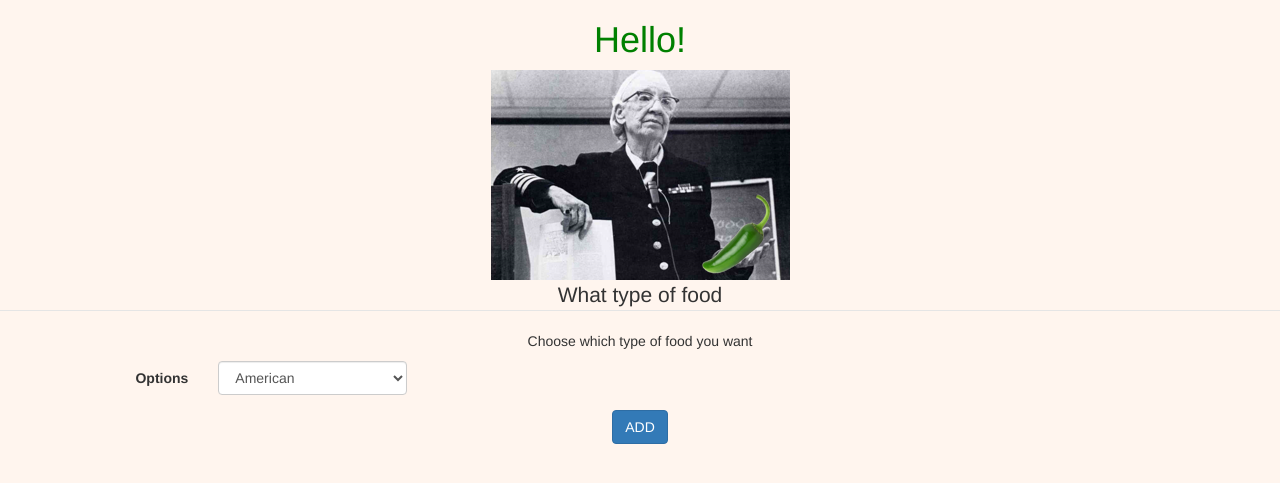
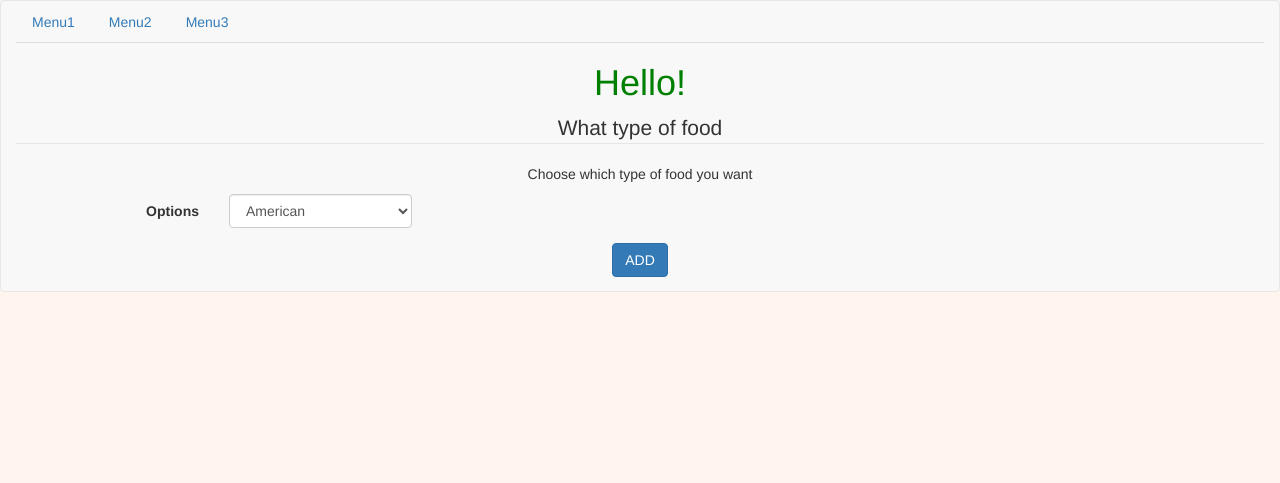
Before and after one commit to tjlagrow/CIS-422-Group-Project-2, a Flask app: page / in a window 1280 px wide. Shown: the top 483 px of the page. Run offline with Flask 2, Linux system fonts and the light colour scheme; some libraries are stand-ins or nearby versions.

Commit message:
added bar menu

```diff
--- a/app.py
+++ b/app.py
@@ -9,5 +9,6 @@ app.secret_key = "secret_key"
 def main():
     return render_template('main.html')
 
+
 if __name__ == '__main__':
     app.run(host="0.0.0.0", port = 8080, debug = True)
--- a/templates/main.html
+++ b/templates/main.html
@@ -1,8 +1,8 @@
-<!DOCTYPE html>
-<html lang = "en">
-	<head>
-		<title>Hopper's Heaping Jalapeno</title>
-		<link href="https://maxcdn.bootstrapcdn.com/bootswatch/3.3.7/journal/bootstrap.min.css" rel="stylesheet">
+{% extends "menu_bar.html" %}
+
+{% block body %}
+
+
 <style type ="text/css">
 	body{
 		margin: 0 auto;
@@ -14,11 +14,8 @@
 		color: green;
 	}
 </style>
-	</head>
 
-	<body>
 <h1> Hello! </h1>
-		<img src = "/templates/hopper.jpg">
 
 <form class="form-horizontal" method="POST">
 	<fieldset>
@@ -38,6 +35,4 @@
 	</fieldset>
 </form>
 
-	</body>
-
-</html>
+{% endblock %}
--- /dev/null
+++ b/templates/menu_bar.html
@@ -0,0 +1,17 @@
+<html>
+	<head><title>Hopper's Heaping Jalapeno</title>
+	<link href="https://maxcdn.bootstrapcdn.com/bootswatch/3.3.7/journal/bootstrap.min.css" rel="stylesheet"></head>
+	<body>
+		<nav class="navbar navbar-default" id="nav">
+			<div class="container-fluid">
+				<ul class="nav nav-tabs">
+					<li><a>Menu1</a></li>
+					<li><a>Menu2</a></li>
+					<li><a>Menu3</a></li>
+				</ul>
+
+				{% block body %}{% endblock %}
+			</div>
+		</nav>
+	</body>
+</html>
```
Lines whose indentation alone changed are shown as unchanged.
